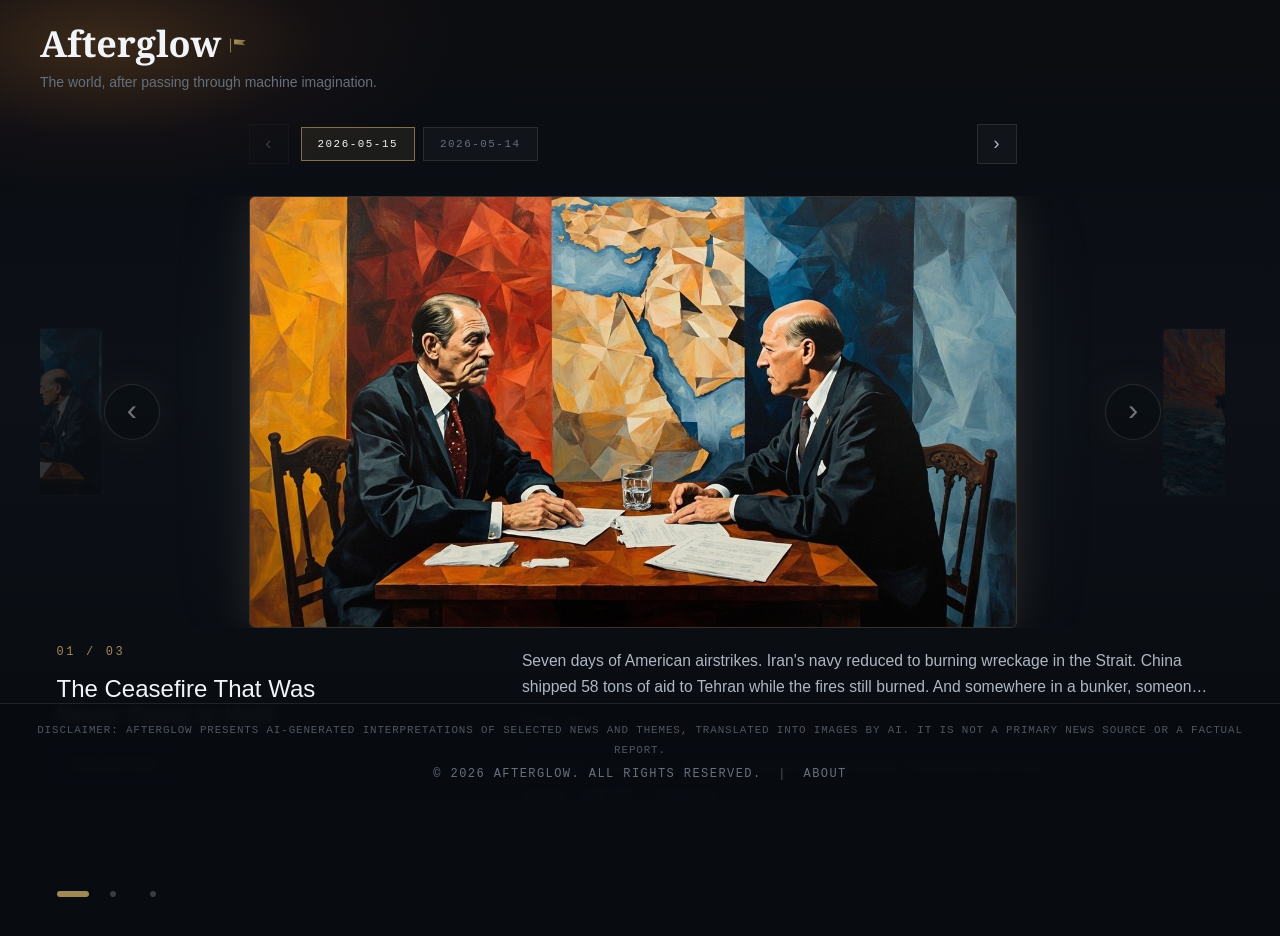
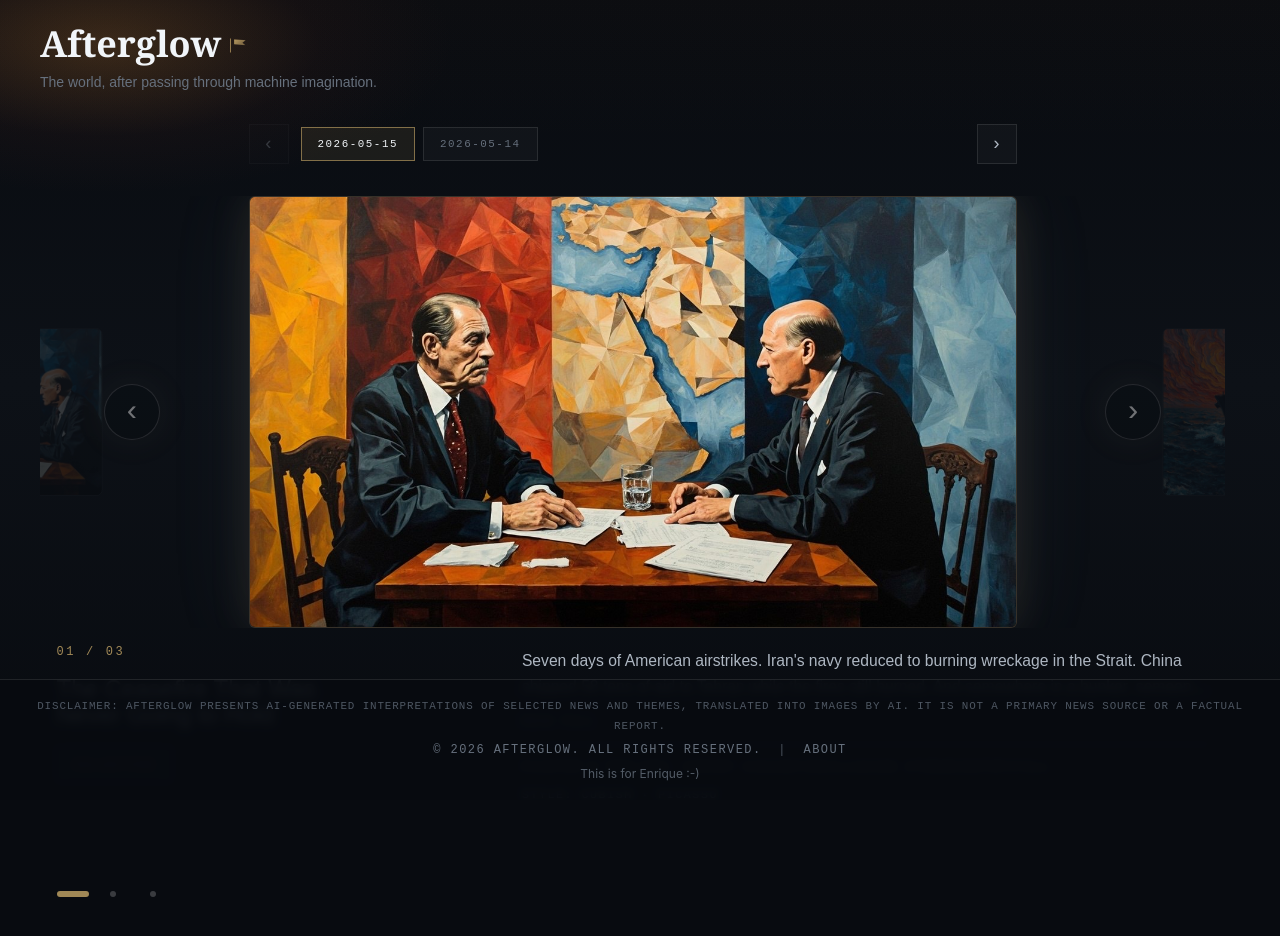
Before and after one commit to Ran-git-hub/afterglow, a Next.js app: page / in a window 1280 px wide. Shown: the top 936 px of the page. Built offline with nearby package versions, Linux system fonts and the light colour scheme; no server answers; the database is empty.

Commit message:
Add Enrique footer note

```diff
--- a/app/page.tsx
+++ b/app/page.tsx
@@ -609,6 +609,9 @@ export default function Home() {
             About
           </Link>
         </p>
+        <p className="mt-1 font-sans text-xs normal-case leading-5 tracking-normal text-dim/80">
+          This is for Enrique :-)
+        </p>
       </footer>
       {isLightboxOpen ? (
         <div
@@ -722,6 +725,9 @@ function LoadingPage() {
             About
           </Link>
         </p>
+        <p className="mt-1 font-sans text-xs normal-case leading-5 tracking-normal text-dim/80">
+          This is for Enrique :-)
+        </p>
       </footer>
     </main>
   );
```
